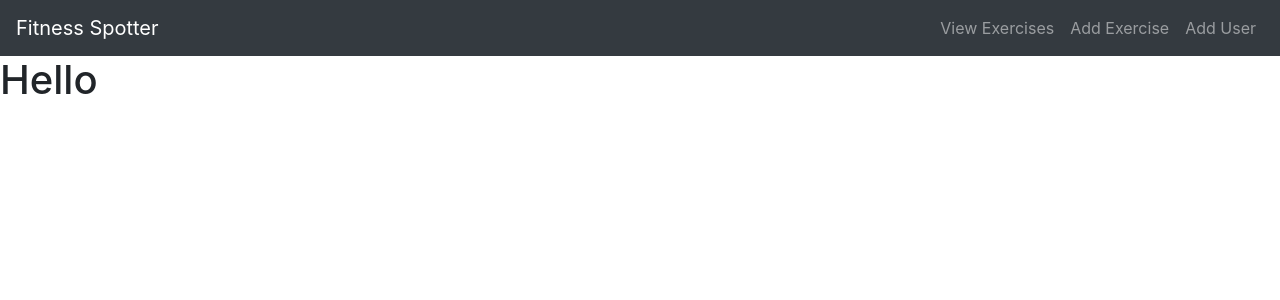
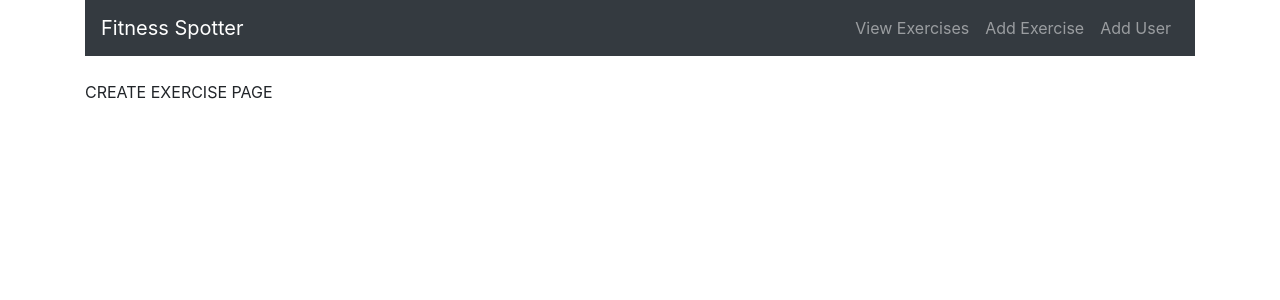
Before and after one commit to BriannHu/exercise_app, a React (Create React App) app in the folder frontend/: page /create in a window 1280 px wide. Shown: the top 300 px of the page. Built offline with nearby package versions, Linux system fonts and the light colour scheme.

Commit message:
Create main components

```diff
--- a/frontend/src/App.js
+++ b/frontend/src/App.js
@@ -2,15 +2,24 @@ import React from 'react';
 import { BrowserRouter as Router, Route} from 'react-router-dom';
 import 'bootstrap/dist/css/bootstrap.min.css';
 
-import NavigationBar from './components/navbar'
+import NavigationBar from './components/navbar.component';
+import CreateUser from './components/create-user.component';
+import CreateExercise from './components/create-exercise.component';
+import ExercisesList from './components/exercises-list.component';
+import EditExercise from './components/edit-exercise.component';
 
 function App() {
   return (
     <Router>
-      <NavigationBar />
-      <h1>Hello</h1>
+      <div className='container'>
+        <NavigationBar />
+        <br />
+        <Route path="/" exact component={ExercisesList} />
+        <Route path="/edit/:id" exact component={EditExercise} />
+        <Route path="/create" exact component={CreateExercise} />
+        <Route path="/user" exact component={CreateUser} />
+      </div>
     </Router>
-
   );
 }
 
--- /dev/null
+++ b/frontend/src/components/create-exercise.component.js
@@ -0,0 +1,11 @@
+import React, { Component } from 'react'
+
+export default class CreateExercise extends Component {
+    render() {
+        return (
+            <div>
+                CREATE EXERCISE PAGE
+            </div>
+        )
+    }
+}
--- /dev/null
+++ b/frontend/src/components/create-user.component.js
@@ -0,0 +1,27 @@
+import React, { Component } from 'react'
+
+export default class CreateUser extends Component {
+    constructor(props) {
+        super(props);
+
+        this.onChangeUsername = this.onChangeUsername.bind(this);
+
+        this.state = {
+            username: '',
+        }
+    }
+
+    onChangeUsername(e) {
+        this.setState({
+            username: e.target.value,
+        })
+    }
+
+    render() {
+        return (
+            <div>
+                Hello
+            </div>
+        )
+    }
+}
--- /dev/null
+++ b/frontend/src/components/edit-exercise.component.js
@@ -0,0 +1,11 @@
+import React, { Component } from 'react'
+
+export default class EditExercise extends Component {
+    render() {
+        return (
+            <div>
+                EDIT EXERCISE LIST
+            </div>
+        )
+    }
+}
--- /dev/null
+++ b/frontend/src/components/exercises-list.component.js
@@ -0,0 +1,11 @@
+import React, { Component } from 'react'
+
+export default class ExercisesList extends Component {
+    render() {
+        return (
+            <div>
+                LIST COMPONENT
+            </div>
+        )
+    }
+}
```
Also changed, not shown: frontend/src/components/navbar.component.js (renamed from frontend/src/components/navbar.js).
